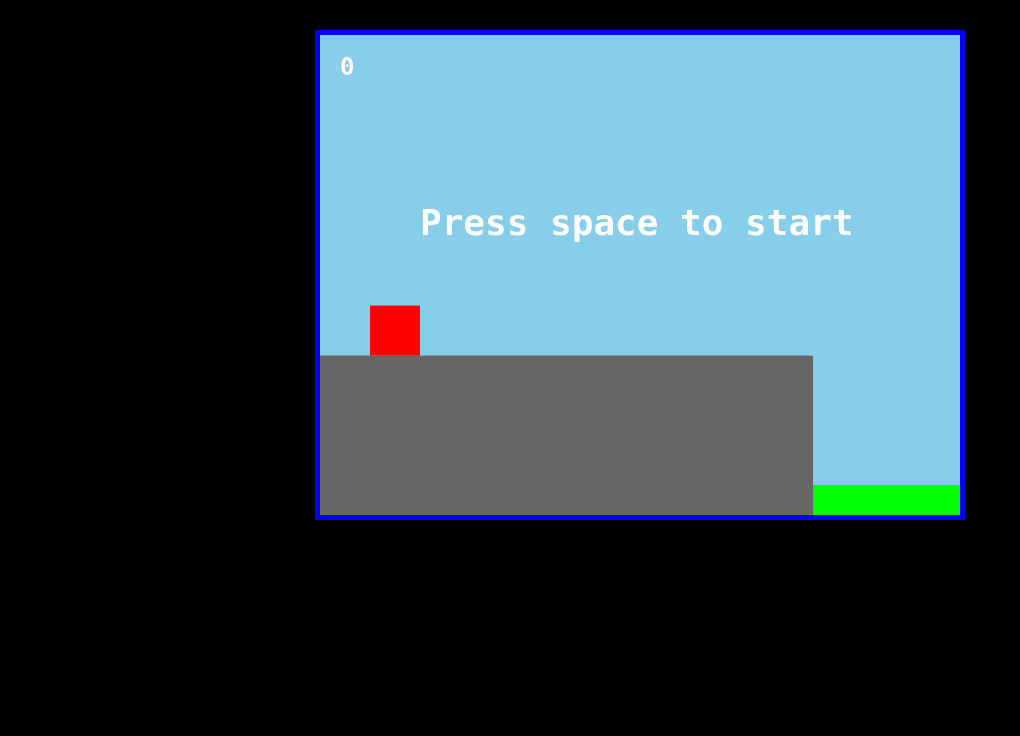
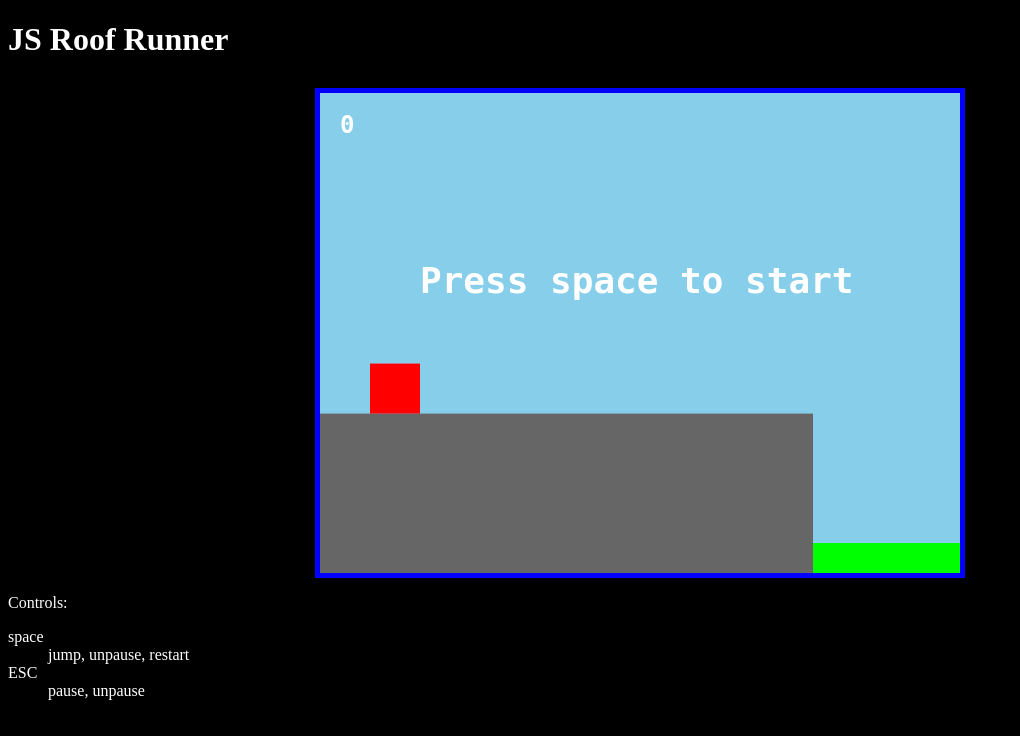
Before and after one commit to TwoScoopGames/scurry, a plain HTML site: page index.html in a window 1280 px wide. Shown: the whole page, without its empty margins (0-1020 px from the left). Drawn offline with Linux system fonts and the light colour scheme.

Commit message:
Update title. Show controls.

```diff
--- a/index.html
+++ b/index.html
@@ -2,7 +2,7 @@
 <html>
 <head>
 	<meta charset="utf-8">
-	<title>Game</title>
+	<title>JS Roof Runner</title>
 	<style type="text/css">
 		body {
 			background-color: black;
@@ -18,7 +18,16 @@
 	</style>
 </head>
 <body>
+	<h1>JS Roof Runner</h1>
 	<canvas id="game" width="640" height="480"></canvas>
+	<p>Controls:</p>
+	<dl>
+		<dt>space</dt>
+		<dd>jump, unpause, restart</dd>
+		<dt>ESC</dt>
+		<dd>pause, unpause</dd>
+	</dl>
+
 	<script type="text/javascript" src="engine.js"></script>
 	<script type="text/javascript" src="game.js"></script>
 </body>
```
